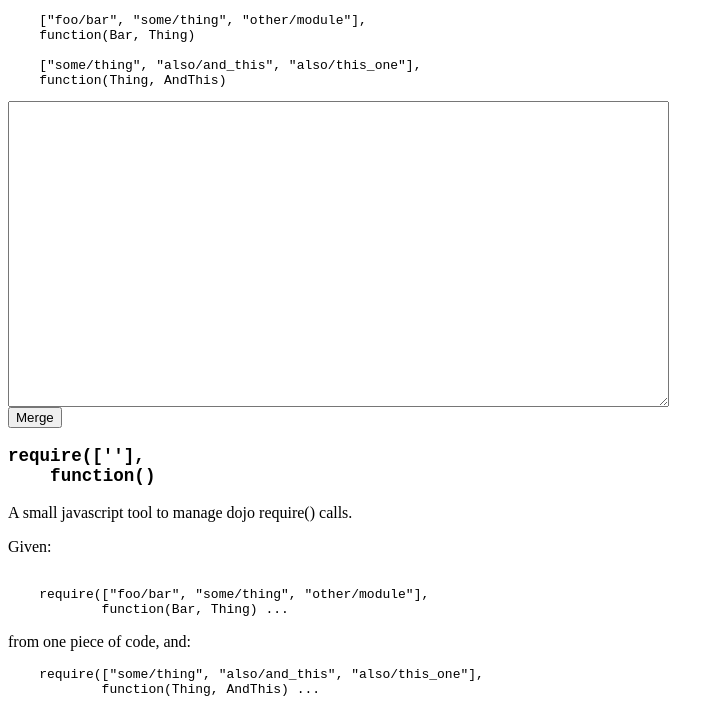
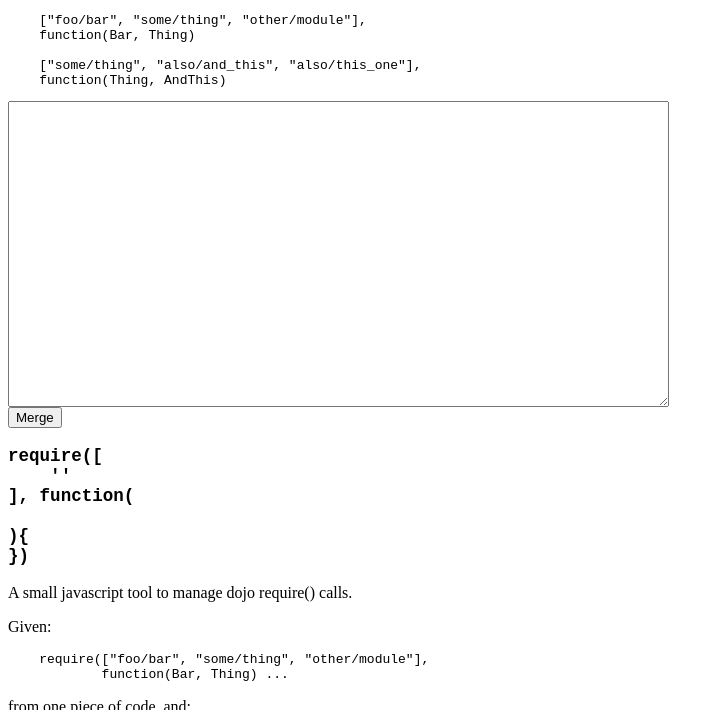
Before and after one commit to tbnorth/manage_dojo_require, a plain HTML site: page index.html in a window 1280 px wide. Both pictures are taken after a click on the button "Merge". Shown: the part 87-797 px from the top of the page, without its empty margins (0-724 px from the left). Drawn offline with nearby package versions, Linux system fonts and the light colour scheme.

Commit message:
better layout

```diff
--- a/manage_dojo_require.js
+++ b/manage_dojo_require.js
@@ -15,7 +15,7 @@ function do_merge() {
     var all_requirements = {};
     var outputs = [];
     for (var i in parts) {
-        var part = parts[i].trim();
+        var part = parts[i].replace(/\s/g, '');
         if (part.indexOf('[') != -1) {
             if (requirements.length) {
                 input[input.length] = {};
@@ -68,6 +68,6 @@ function do_merge() {
         }
     }
 
-    jQ('#output').text("require(['"+out_requirements.join("', '") +
-                       "'],\n    function("+out_outputs.join(', ')+")")
+    jQ('#output').text("require([\n    '"+out_requirements.join("',\n    '") +
+                       "'\n], function(\n    "+out_outputs.join(',\n    ')+"\n){\n})")
 }
```
Also changed, not shown: index.html (+2 -5 lines).
